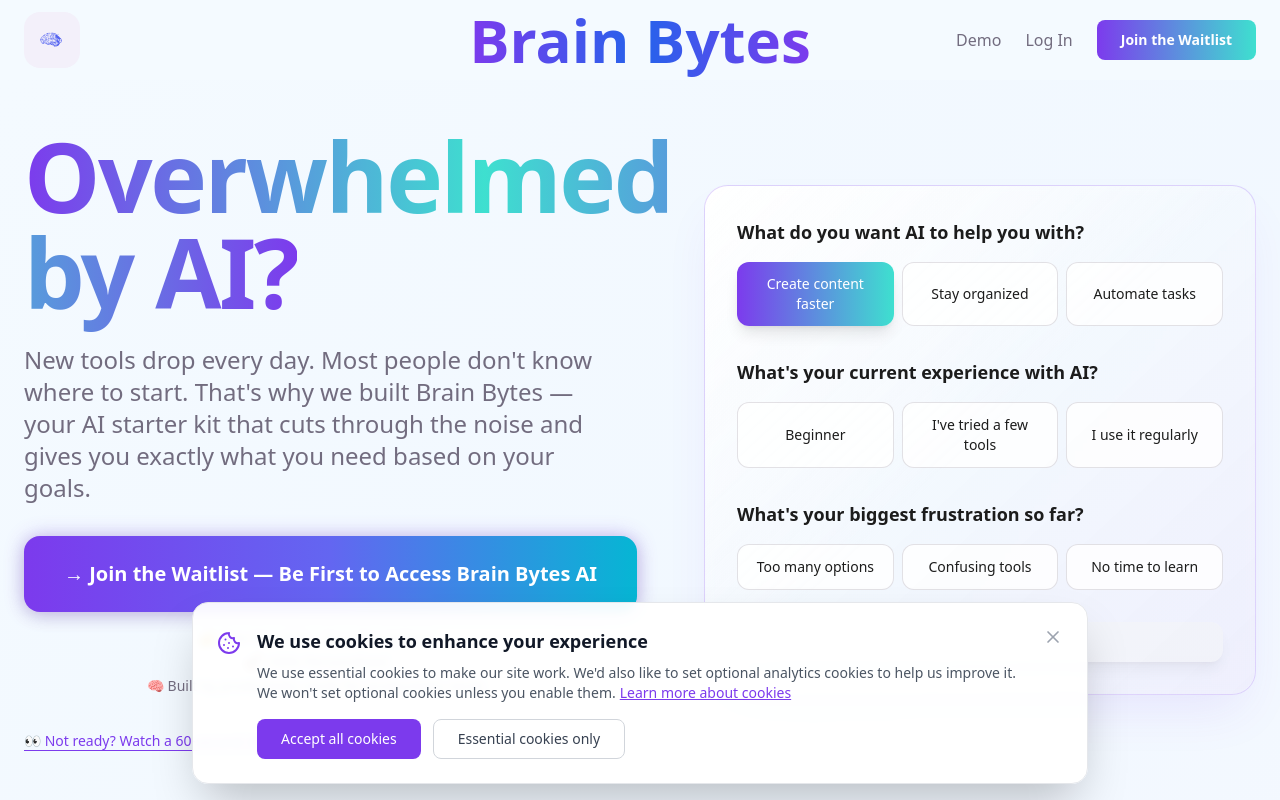
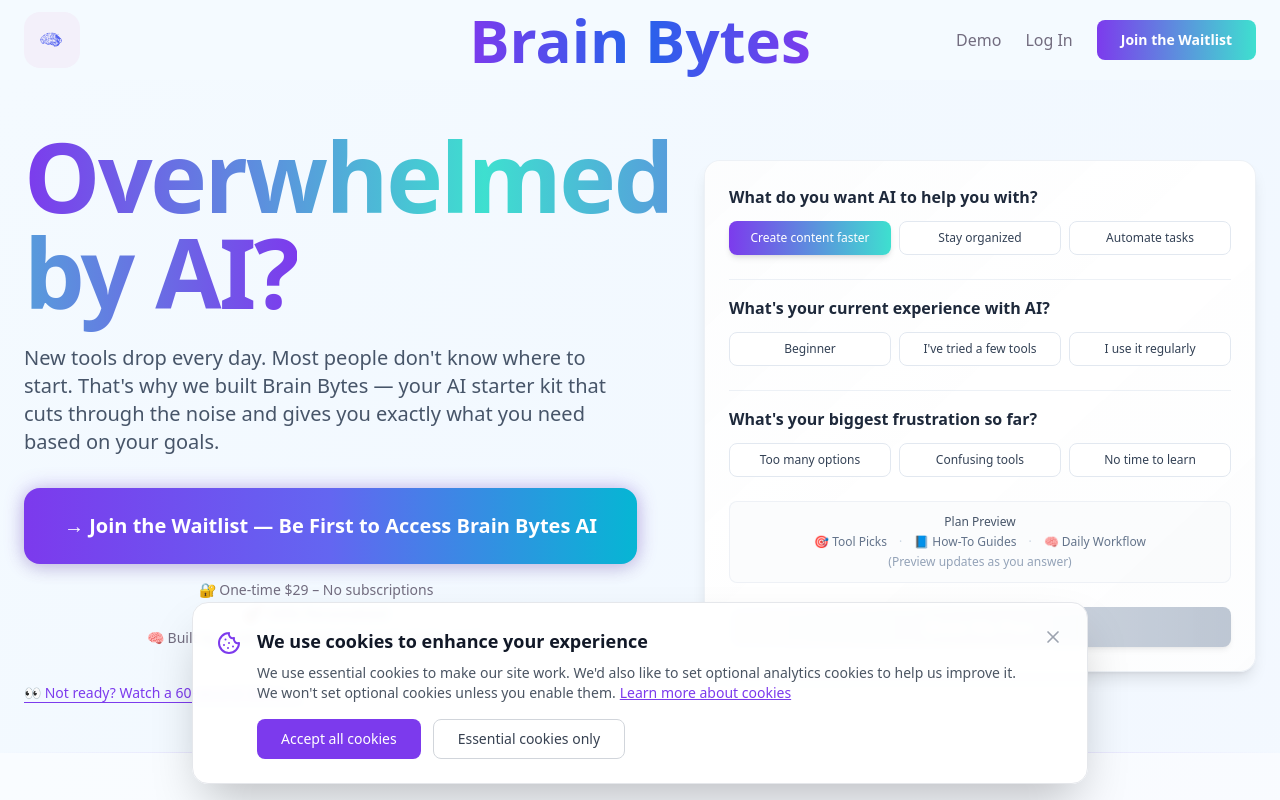
Before and after one commit to MuhammadMehroz786/brain-bytes-ai-assistant, a React (Vite) app: page / in a window 1280 px wide. Both pictures are taken after a click on the button "Create content faster". Shown: the top 800 px of the page. Built offline with nearby package versions, Linux system fonts and the light colour scheme.

Commit message:
Refine landing page design
Update hero section and quiz module for improved clarity, contrast, and layout polish. Adjust colors, spacing, and element sizing for a more refined look. Add a live preview placeholder and ensure mobile optimization.

```diff
--- a/src/components/IntroScreen.tsx
+++ b/src/components/IntroScreen.tsx
@@ -97,13 +97,28 @@ export const IntroScreen = ({ onStart, onAuth }: IntroScreenProps) => {
       return (
         <div className="space-y-6">
           <div className="text-center space-y-4">
-            <p className="text-[#1c1c1c] text-lg leading-relaxed font-medium">
+            <p className="text-slate-700 text-base leading-relaxed font-medium">
               {getPersonalizedMessage()}
             </p>
           </div>
+
+          {/* Plan Preview */}
+          <div className="bg-slate-50/80 border border-slate-200/60 rounded-lg p-4 mb-4">
+            <div className="text-center space-y-2">
+              <p className="text-xs font-semibold text-slate-600 uppercase tracking-wide">Your Plan Includes</p>
+              <div className="flex justify-center items-center space-x-4 text-sm text-slate-600">
+                <span>🎯 Tool Picks</span>
+                <span className="text-slate-300">·</span>
+                <span>📘 How-To Guides</span>
+                <span className="text-slate-300">·</span>
+                <span>🧠 Daily Workflow</span>
+              </div>
+            </div>
+          </div>
+
           <Button
             onClick={handlePaymentClick}
-            className="w-full bg-gradient-to-r from-primary to-accent hover:from-primary/90 hover:to-accent/90 text-white font-bold text-lg px-6 py-4 rounded-xl shadow-lg hover:shadow-xl transition-all duration-300"
+            className="w-full bg-gradient-to-r from-primary to-accent hover:from-primary/90 hover:to-accent/90 text-white font-semibold text-base px-6 py-3 rounded-lg shadow-md hover:shadow-lg transition-all duration-300"
           >
             Join the Waitlist – Get Early Access
           </Button>
@@ -112,19 +127,20 @@ export const IntroScreen = ({ onStart, onAuth }: IntroScreenProps) => {
     }
 
     return (
-      <div className="space-y-8">
+      <div className="space-y-6">
         {questions.map((question, index) => (
-          <div key={question.key} className="space-y-4">
-            <h3 className="text-lg font-bold text-[#1c1c1c]">{question.title}</h3>
+          <div key={question.key} className="space-y-3">
+            {index > 0 && <div className="w-full h-px bg-slate-200/60 my-4"></div>}
+            <h3 className="text-base font-semibold text-slate-800">{question.title}</h3>
             <div className="grid grid-cols-3 gap-2">
               {question.options.map((option) => (
                 <button
                   key={option}
                   onClick={() => setAnswers({ ...answers, [question.key]: option })}
-                  className={`px-4 py-3 rounded-xl font-medium text-sm transition-all duration-200 hover:scale-105 hover:shadow-md ${
+                  className={`px-3 py-2 rounded-lg font-medium text-xs transition-all duration-200 hover:scale-[1.02] hover:shadow-sm ${
                     answers[question.key] === option
-                      ? 'bg-gradient-to-r from-primary to-accent text-white shadow-lg'
-                      : 'bg-white/80 border border-muted-foreground/20 text-[#1c1c1c] hover:border-primary/40 hover:bg-primary/5'
+                      ? 'bg-gradient-to-r from-primary to-accent text-white shadow-md'
+                      : 'bg-white border border-slate-200 text-slate-700 hover:border-primary/30 hover:bg-slate-50'
                   }`}
                 >
                   {option}
@@ -134,10 +150,27 @@ export const IntroScreen = ({ onStart, onAuth }: IntroScreenProps) => {
           </div>
         ))}
 
+        {/* Live Preview Placeholder */}
+        {Object.values(answers).some(answer => answer !== "") && (
+          <div className="bg-slate-50/60 border border-slate-200/50 rounded-lg p-3 mt-4">
+            <div className="text-center space-y-1">
+              <p className="text-xs font-medium text-slate-600">Plan Preview</p>
+              <div className="flex justify-center items-center space-x-3 text-xs text-slate-500">
+                <span>🎯 Tool Picks</span>
+                <span className="text-slate-300">·</span>
+                <span>📘 How-To Guides</span>
+                <span className="text-slate-300">·</span>
+                <span>🧠 Daily Workflow</span>
+              </div>
+              <p className="text-xs text-slate-400">(Preview updates as you answer)</p>
+            </div>
+          </div>
+        )}
+
         <Button
           onClick={handleSubmit}
           disabled={!isQuizComplete()}
-          className="w-full bg-gradient-to-r from-primary to-accent hover:from-primary/90 hover:to-accent/90 disabled:from-muted disabled:to-muted text-white font-bold text-lg px-6 py-4 rounded-xl shadow-lg hover:shadow-xl transition-all duration-300 disabled:opacity-50 disabled:cursor-not-allowed"
+          className="w-full bg-gradient-to-r from-primary to-accent hover:from-primary/90 hover:to-accent/90 disabled:from-slate-300 disabled:to-slate-400 text-white font-semibold text-base px-6 py-3 rounded-lg shadow-md hover:shadow-lg transition-all duration-300 disabled:opacity-60 disabled:cursor-not-allowed"
         >
           Show My Plan
         </Button>
@@ -196,10 +229,10 @@ export const IntroScreen = ({ onStart, onAuth }: IntroScreenProps) => {
               </span>
             </h1>
 
-            <p className="text-sm text-muted-foreground">
-              New tools drop every day. Most people don't know where to start.
-              That's why we built Brain Bytes — your AI starter kit that cuts through the noise and gives you exactly what you need based on your goals.
-            </p>
+             <p className="text-sm text-slate-600">
+               New tools drop every day. Most people don't know where to start.
+               That's why we built Brain Bytes — your AI starter kit that cuts through the noise and gives you exactly what you need based on your goals.
+             </p>
 
             {/* CTA Button */}
             <div className="space-y-2">
@@ -222,7 +255,7 @@ export const IntroScreen = ({ onStart, onAuth }: IntroScreenProps) => {
           </div>
 
           {/* Quiz Module */}
-          <Card className="p-6 bg-white/90 backdrop-blur-sm border border-primary/20 shadow-xl rounded-2xl">
+          <Card className="p-5 bg-white/95 backdrop-blur-sm border border-slate-200/80 shadow-lg rounded-xl">
             {renderQuizStep()}
           </Card>
         </div>
@@ -264,7 +297,7 @@ export const IntroScreen = ({ onStart, onAuth }: IntroScreenProps) => {
                   </span>
                 </h1>
 
-                <p className="text-xl lg:text-2xl text-muted-foreground leading-relaxed max-w-2xl">
+                <p className="text-lg lg:text-xl text-slate-600 leading-relaxed max-w-2xl">
                   New tools drop every day. Most people don't know where to start.
                   That's why we built Brain Bytes — your AI starter kit that cuts through the noise and gives you exactly what you need based on your goals.
                 </p>
@@ -300,9 +333,9 @@ export const IntroScreen = ({ onStart, onAuth }: IntroScreenProps) => {
 
             {/* Right Side - Quiz Module */}
             <div className="lg:ml-8">
-              <div className="bg-gradient-to-br from-white/95 via-slate-50/30 to-gray-50/30 backdrop-blur-sm border border-primary/20 shadow-2xl shadow-primary/10 rounded-3xl p-8 hover:shadow-3xl transition-all duration-500 relative overflow-hidden hover:scale-[1.02]">
-                {/* Inner glow effect */}
-                <div className="absolute inset-0 bg-gradient-to-br from-white/20 via-transparent to-primary/5 rounded-3xl"></div>
+              <div className="bg-white/95 backdrop-blur-sm border border-slate-200/60 shadow-lg rounded-2xl p-6 hover:shadow-xl transition-all duration-300 relative overflow-hidden">
+                {/* Subtle inner shadow */}
+                <div className="absolute inset-0 bg-gradient-to-br from-slate-50/40 via-transparent to-slate-100/20 rounded-2xl"></div>
                 <div className="relative">
                   {renderQuizStep()}
                 </div>
```
